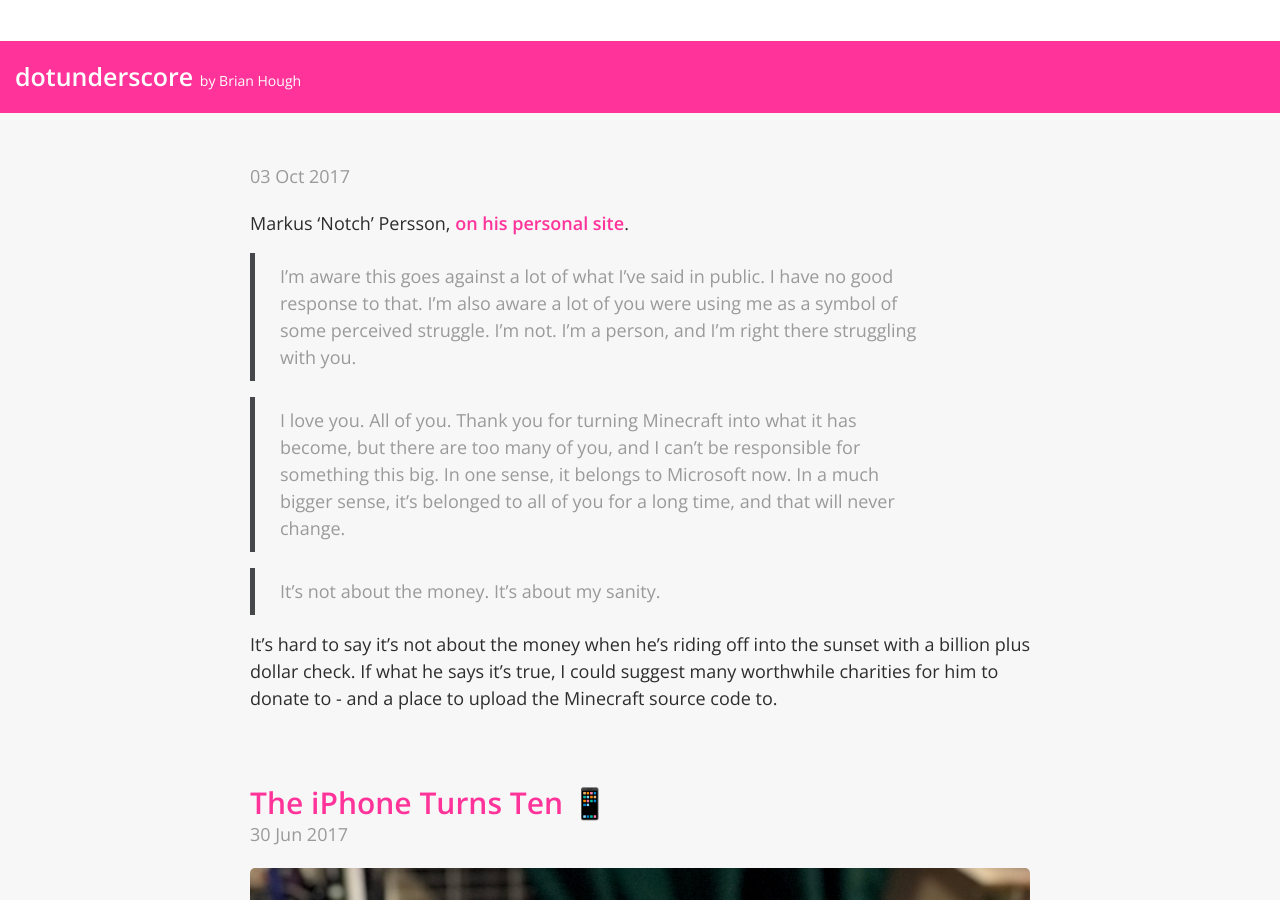
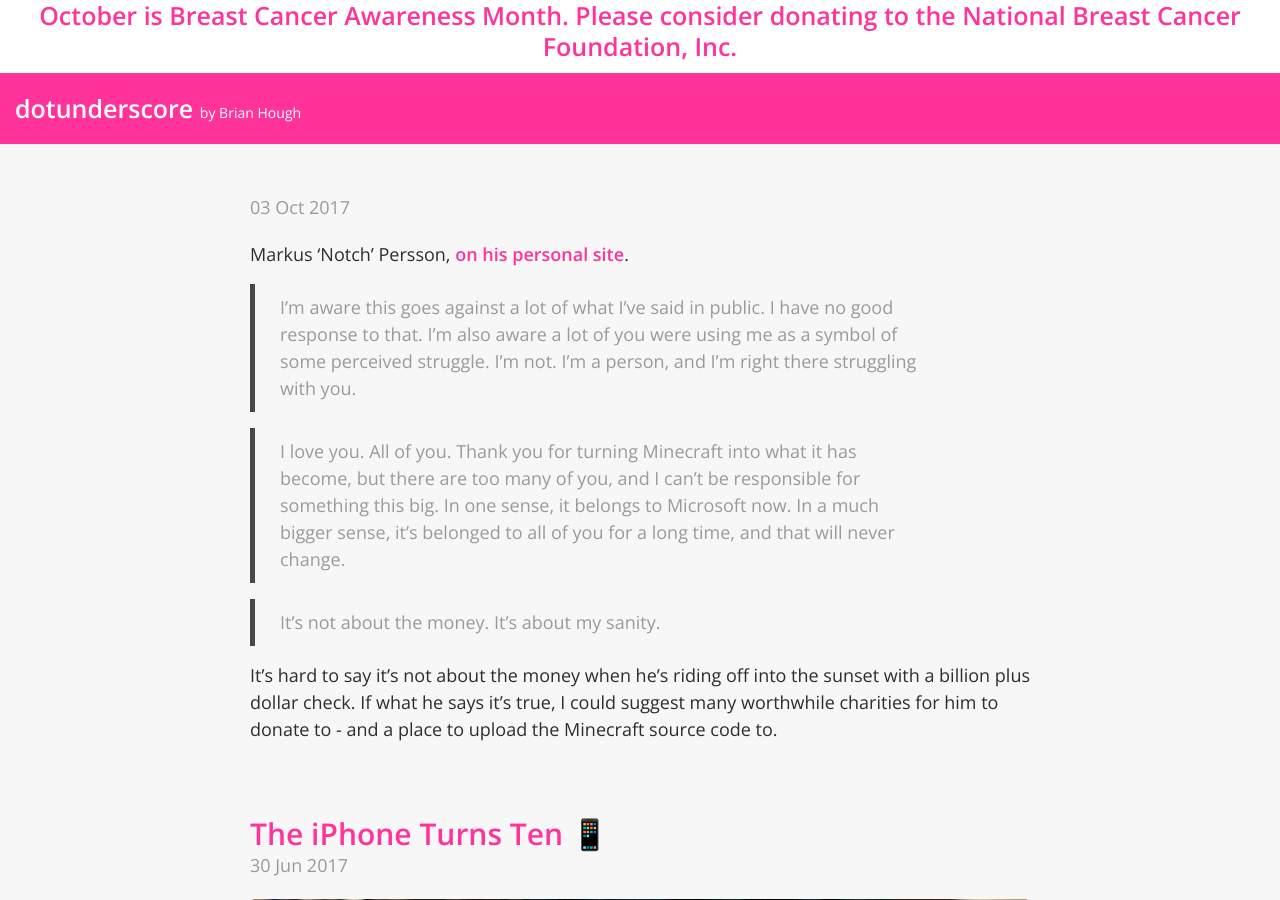
Before and after one commit to derfbwh/derfbwh.github.io, a Jekyll site: the page built from index.html, in a window 1280 px wide and 900 px high. Built offline with Jekyll 4.4.1, drawn with Linux system fonts in a browser that asks for light colours; the list of posts is cut into pages by our own code.

Commit message:
Add files via upload

```diff
--- a/_layouts/default.html
+++ b/_layouts/default.html
@@ -11,7 +11,7 @@
   <body>
 
       <div class="banner">
-        <h3 class="banner-text" align="center">&nbsp;
+        <h3 class="banner-text" align="center"><a href"https://donate.nationalbreastcancer.org/">October is Breast Cancer Awareness Month. Please consider donating to the National Breast Cancer Foundation, Inc.</a>
         </h3>
       </div>
 
```
